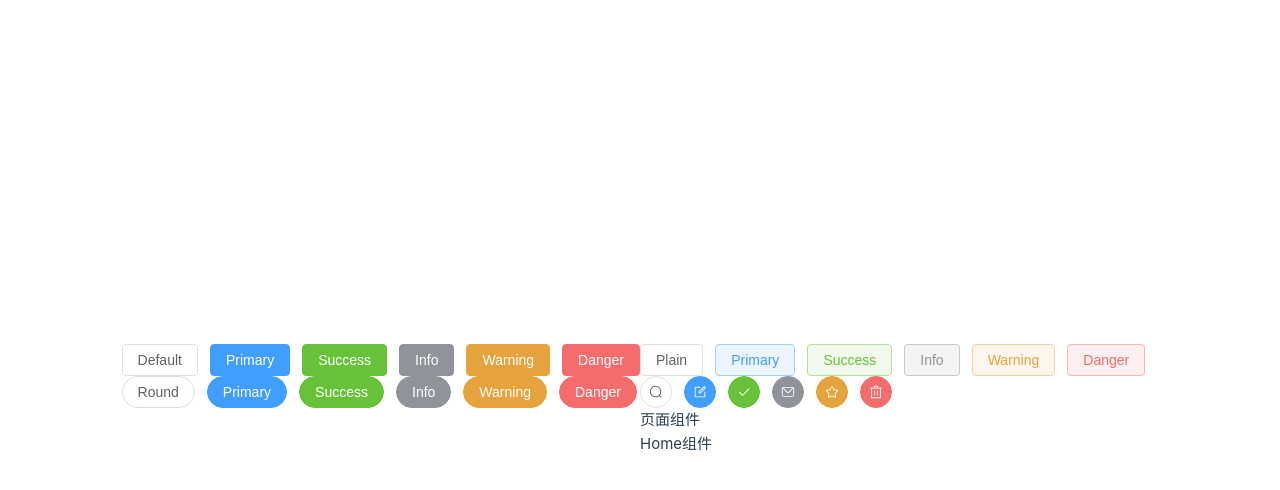
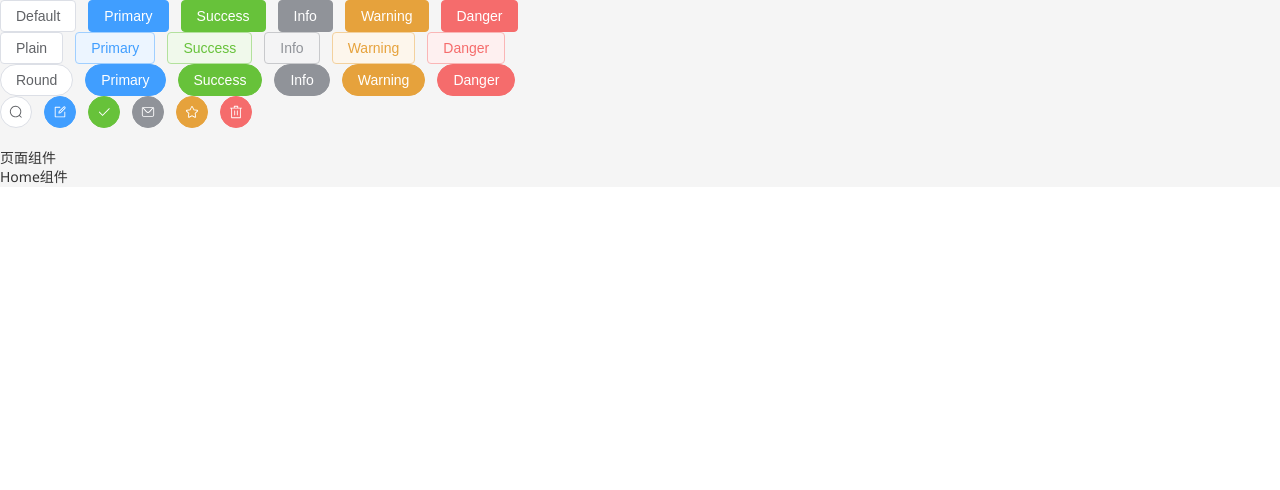
Before and after one commit to Jasonzss/tics-frontend-alpha, a Vue app: page / in a window 1280 px wide. Shown: the top 490 px of the page. Built offline with nearby package versions, Linux system fonts and the light colour scheme; no server answers.

Commit message:
静态资源的引入

```diff
--- a/src/main.js
+++ b/src/main.js
@@ -1,10 +1,11 @@
-import './assets/main.css'
-
 import { createApp } from 'vue'
 import { createPinia } from 'pinia'
 
 import App from './App.vue'
 import router from './router'
+
+// 引入初始化样式文件
+import '@/styles/common.scss'
 
 //测试接口函数
 import { translate } from './apis/testAPI'
--- /dev/null
+++ b/src/styles/common.scss
@@ -0,0 +1,111 @@
+// 重置样式
+* {
+  box-sizing: border-box;
+}
+
+html {
+  height: 100%;
+  font-size: 14px;
+}
+
+body {
+  height: 100%;
+  color: #333;
+  min-width: 1240px;
+  font: 1em/1.4 'Microsoft Yahei', 'PingFang SC', 'Avenir', 'Segoe UI',
+    'Hiragino Sans GB', 'STHeiti', 'Microsoft Sans Serif', 'WenQuanYi Micro Hei',
+    sans-serif;
+}
+
+body,
+ul,
+h1,
+h3,
+h4,
+p,
+dl,
+dd {
+  padding: 0;
+  margin: 0;
+}
+
+a {
+  text-decoration: none;
+  color: #333;
+  outline: none;
+}
+
+i {
+  font-style: normal;
+}
+
+input[type='text'],
+input[type='search'],
+input[type='password'],
+input[type='checkbox'] {
+  padding: 0;
+  outline: none;
+  border: none;
+  -webkit-appearance: none;
+  &::placeholder {
+    color: #ccc;
+  }
+}
+
+img {
+  max-width: 100%;
+  max-height: 100%;
+  vertical-align: middle;
+  background: #ebebeb url('@/assets/images/200.png') no-repeat center / contain;
+}
+
+ul {
+  list-style: none;
+}
+
+#app {
+  background: #f5f5f5;
+  user-select: none;
+}
+
+.container {
+  width: 1240px;
+  margin: 0 auto;
+  position: relative;
+}
+.ellipsis {
+  white-space: nowrap;
+  text-overflow: ellipsis;
+  overflow: hidden;
+}
+
+.ellipsis-2 {
+  word-break: break-all;
+  text-overflow: ellipsis;
+  display: -webkit-box;
+  -webkit-box-orient: vertical;
+  -webkit-line-clamp: 2;
+  overflow: hidden;
+}
+
+.fl {
+  float: left;
+}
+
+.fr {
+  float: right;
+}
+
+.clearfix:after {
+  content: '.';
+  display: block;
+  visibility: hidden;
+  height: 0;
+  line-height: 0;
+  clear: both;
+}
+
+// reset element
+.el-breadcrumb__inner.is-link {
+  font-weight: 400 !important;
+}
```
Also changed, not shown: src/assets/images/225471.jpg (added).
